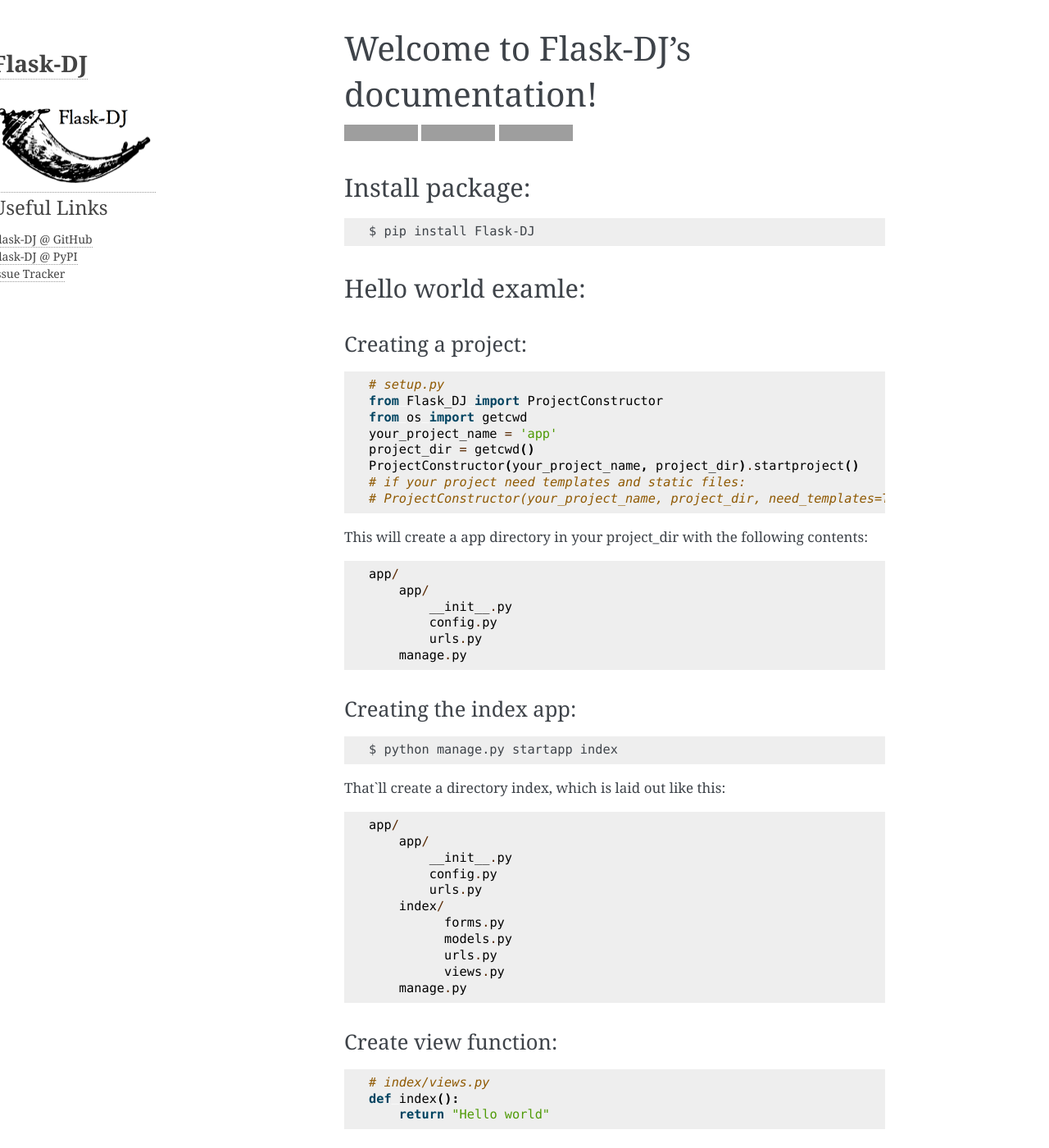
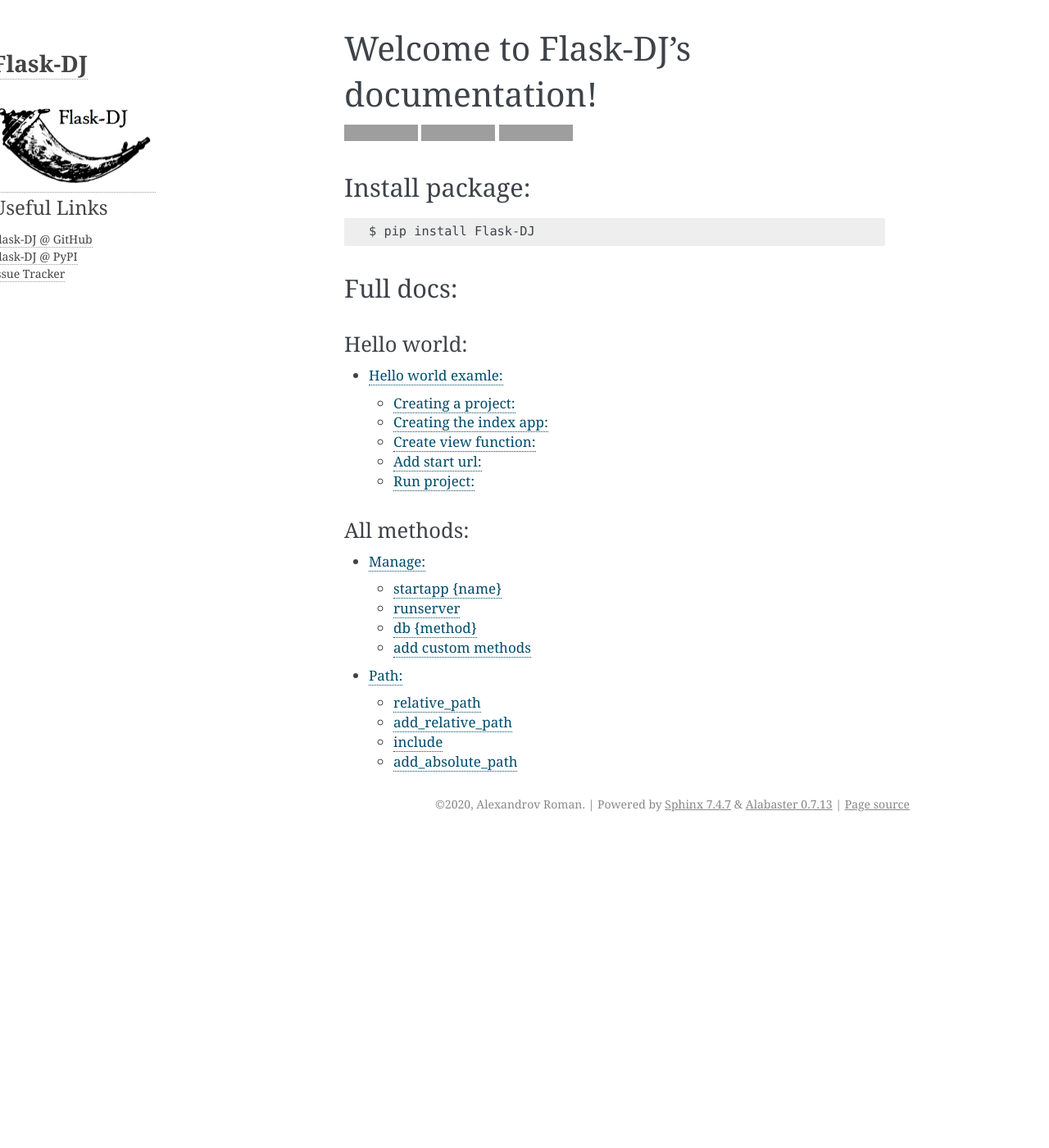
Before and after one commit to AlexandrovRoman/Flask-DJ, a Sphinx documentation site: the page built from docs/index.rst, in a window 1280 px wide and 1400 px high. Shown: the whole window at 82% size. Built offline with Sphinx 7.4.7, drawn with Linux system fonts in a browser that asks for light colours; some of the changed text lies outside the part shown; grey boxes are pictures that could not be loaded.

Commit message:
Update docs

```diff
--- a/docs/_templates/sidebar.html
+++ b/docs/_templates/sidebar.html
@@ -1,7 +1,7 @@
 <div class="sphinxsidebar" role="navigation" aria-label="main navigation">
         <div class="sphinxsidebarwrapper">
             <h1 class="logo"><a href="#">Flask-DJ</a></h1><br>
-            <a href=""><img src="_static/flask-dj_logo.png"></a>
+            <a href=""><img src="{{ pathto('_static/flask-dj_logo.png', 1) }}"></a>
             <h3>Useful Links</h3>
             <ul>
 
--- a/docs/conf.py
+++ b/docs/conf.py
@@ -23,7 +23,7 @@
 author = 'Alexandrov Roman'
 
 # The full version, including alpha/beta/rc tags
-release = '0.1.0'
+release = '0.1.4'
 
 
 # -- General configuration ---------------------------------------------------
--- a/docs/index.rst
+++ b/docs/index.rst
@@ -16,86 +16,24 @@
 
 Install package:
 -------------------
-::
+.. code-block:: shell
 
-$ pip install Flask-DJ
+   $ pip install Flask-DJ
 
-Hello world examle:
+Full docs:
 -------------------
 
-Creating a project:
+Hello world:
 ~~~~~~~~~~~~~~~~~~~
-::
+.. toctree::
+   :maxdepth: 2
 
-   # setup.py
-   from Flask_DJ import ProjectConstructor
-   from os import getcwd
-   your_project_name = 'app'
-   project_dir = getcwd()
-   ProjectConstructor(your_project_name, project_dir).startproject()
-   # if your project need templates and static files:
-   # ProjectConstructor(your_project_name, project_dir, need_templates=True, need_static=True).startproject()
+   lib_docs/helloworld
 
-This will create a app directory in your project_dir with the following contents::
+All methods:
+~~~~~~~~~~~~~~~~~~~
+.. toctree::
+   :maxdepth: 2
 
-   app/
-       app/
-           __init__.py
-           config.py
-           urls.py
-       manage.py
-
-Creating the index app:
-~~~~~~~~~~~~~~~~~~~
-::
-
-   $ python manage.py startapp index
-
-That`ll create a directory index, which is laid out like this::
-
-   app/
-       app/
-           __init__.py
-           config.py
-           urls.py
-       index/
-             forms.py
-             models.py
-             urls.py
-             views.py
-       manage.py
-
-Create view function:
-~~~~~~~~~~~~~~~~~~~
-::
-
-   # index/views.py
-   def index():
-       return "Hello world"
-
-Add start url:
-~~~~~~~~~~~~~~~~~~~
-Add to index app::
-
-   # index/urls.py
-   from utils.urls import relative_path
-   from .views import index
-
-   urlpatterns = [
-       relative_path("", index),
-   ]
-
-Add to main app::
-
-   # app/urls.py
-   from utils.urls import add_relative_path, include
-
-   urlpatterns = [
-       add_relative_path("/", include("index.urls")),
-   ]
-
-Run project:
-~~~~~~~~~~~~~~~~~~~
-::
-
-   $ python manage.py runserver
+   lib_docs/manage_methods
+   lib_docs/path_methods
```
Also changed, not shown: docs/lib_docs/helloworld.rst (added, +83 -0 lines), docs/lib_docs/manage_methods.rst (added, +57 -0 lines), docs/lib_docs/path_methods.rst (added, +36 -0 lines), docs/lib_docs/_static/flask-dj_logo.png (added), 2 other files.
